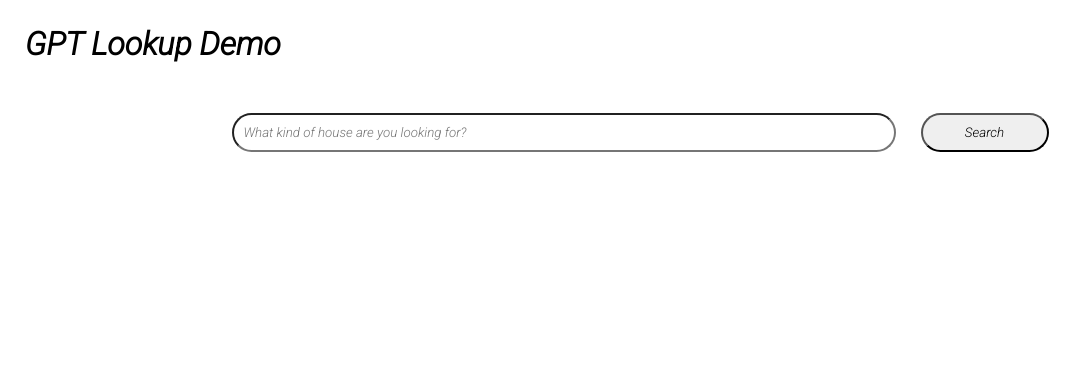
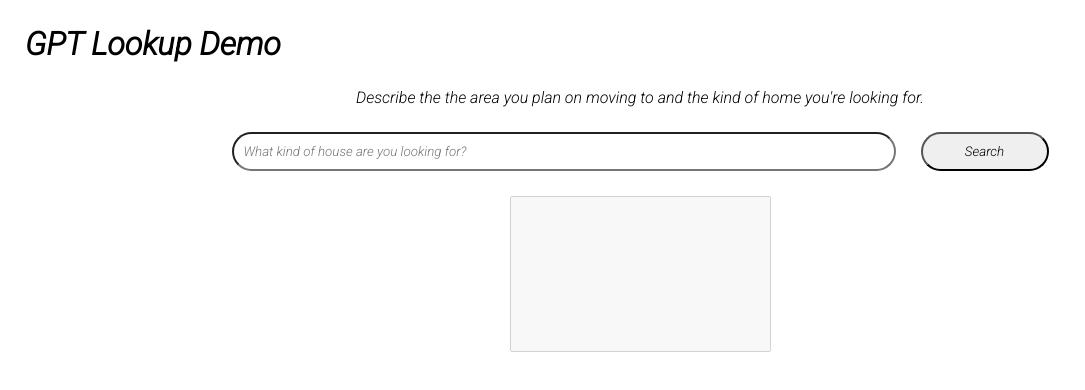
Before and after one commit to XavierVI/gpt_lookup_frontend, an Angular app: page / in a window 1280 px wide. Shown: the top 390 px of the page, without its empty margins (0-1085 px from the left). Built offline with nearby package versions, Linux system fonts and the light colour scheme.

Commit message:
modified textarea and form styling

```diff
--- a/src/app/app.component.html
+++ b/src/app/app.component.html
@@ -2,8 +2,14 @@
   <h1>GPT Lookup Demo</h1>
 </header>
 
-<form class="search-bar" (ngSubmit)="onSubmit()">
-  <input type="text" placeholder="What kind of house are you looking for?"
-   name="userIn" [(ngModel)]="userIn" required>
-  <button>Search</button>
+
+<form class="form" (ngSubmit)="onSubmit()">
+  <label for="userIn">Describe the the area you plan on moving to and the kind of home you're looking for.</label>
+  <div class="search-bar">
+    <input type="text" placeholder="What kind of house are you looking for?"
+           name="userIn" [(ngModel)]="userIn" required>
+    <button>Search</button>
+  </div>
+
+  <textarea name="res" id="res" cols="30" rows="10" [(ngModel)]="textArea" disabled="true"></textarea>
 </form>
--- a/src/app/app.component.scss
+++ b/src/app/app.component.scss
@@ -13,12 +13,20 @@ h1 {
     font-family: roboto;
 }
 
+.form {
+    display: flex;
+    flex-direction: column;
+    align-items: center;
+    font-family: roboto;
+}
+
 .search-bar {
     display: flex;
     justify-content: center;
     align-items: center;
     gap: 25px;
-    margin-top: 25px;
+    margin: 25px 0px;
+    width: 100%;
 }
 
 .search-bar input {
@@ -35,3 +43,8 @@ h1 {
     padding: 10px;
     font-family: roboto;
 }
+
+textarea {
+
+    resize: none;
+}
--- a/src/app/app.component.ts
+++ b/src/app/app.component.ts
@@ -9,6 +9,7 @@ import { HttpClient } from '@angular/common/http';
 export class AppComponent implements OnInit {
   userIn: string = '';
   res: any;
+  textArea: string = '';
 
   constructor(private httpClient: HttpClient) { }
 
@@ -22,6 +23,7 @@ export class AppComponent implements OnInit {
     this.httpClient.post<any>(url, json).subscribe(res => {
       console.log(res);
       this.res = res;
+      this.textArea = res;
     });
     console.log(this.res);
   }
```
